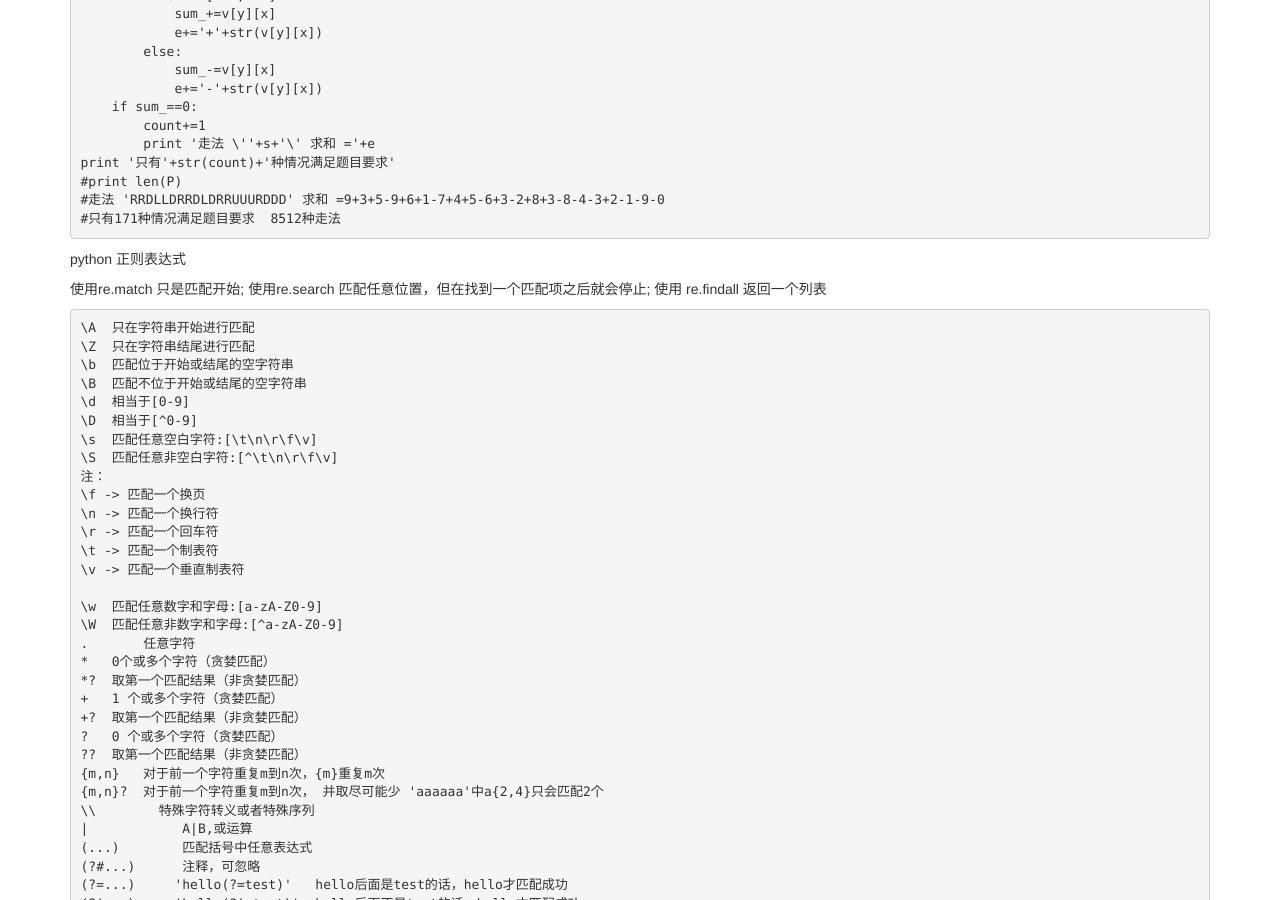
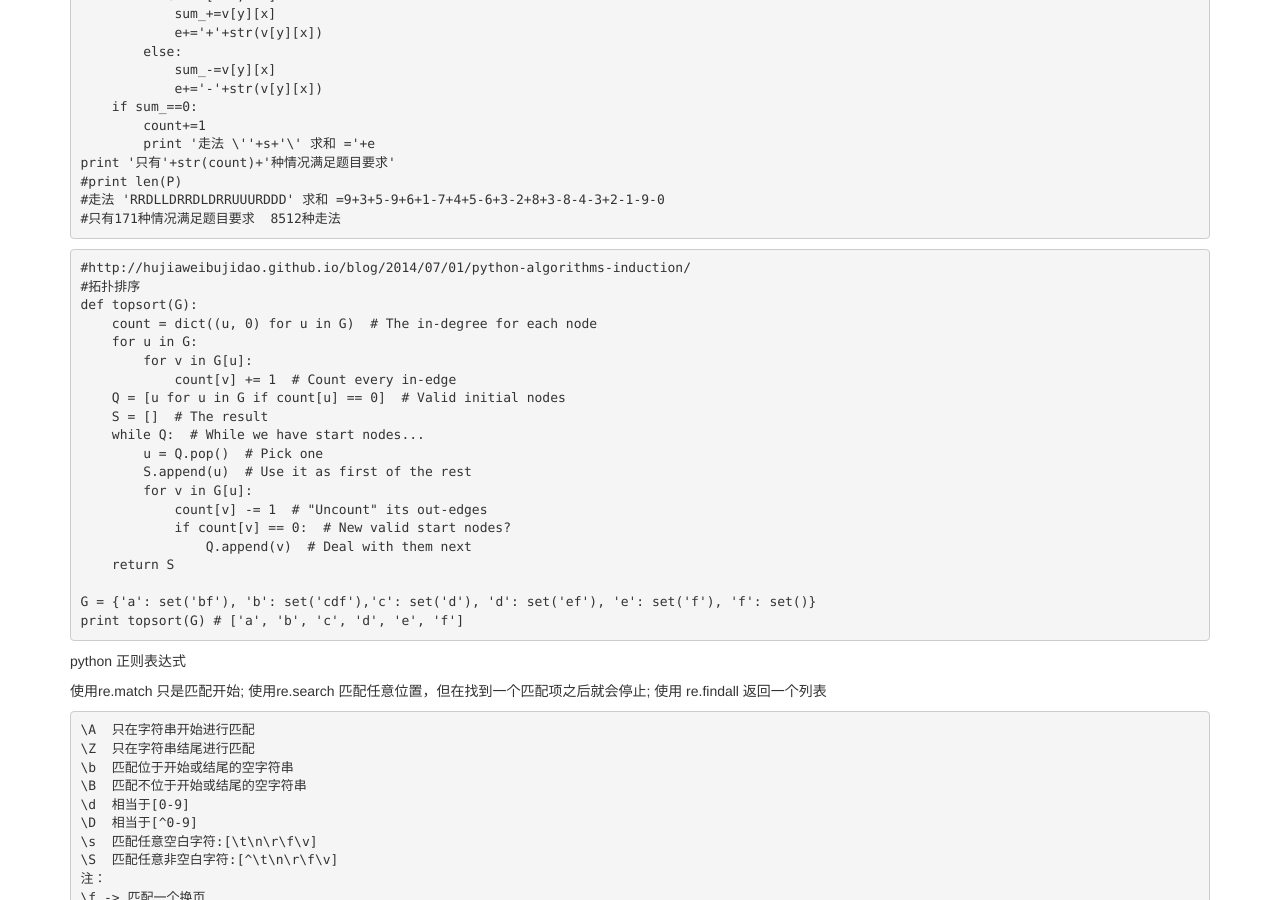
Before and after one commit to tank96a/article, a Jekyll site: the page built from _posts/2015-04-13-python-algo.md, in a window 1280 px wide and 900 px high, scrolled down 3154 px. Built offline with Jekyll 4.4.1, drawn with Linux system fonts in a browser that asks for light colours; nearby versions of some CDN libraries; library files that are not in the unit come from our copies; comment, search, counter and statistics services are not loaded.

Commit message:
Update 2015-04-13-python-algo.md

```diff
--- a/_posts/2015-04-13-python-algo.md
+++ b/_posts/2015-04-13-python-algo.md
@@ -187,6 +187,30 @@ print '只有'+str(count)+'种情况满足题目要求'
 #只有171种情况满足题目要求  8512种走法
 {% endhighlight %}
 
+{% highlight python %}
+#http://hujiaweibujidao.github.io/blog/2014/07/01/python-algorithms-induction/
+#拓扑排序
+def topsort(G):
+    count = dict((u, 0) for u in G)  # The in-degree for each node
+    for u in G:
+        for v in G[u]:
+            count[v] += 1  # Count every in-edge
+    Q = [u for u in G if count[u] == 0]  # Valid initial nodes
+    S = []  # The result
+    while Q:  # While we have start nodes...
+        u = Q.pop()  # Pick one
+        S.append(u)  # Use it as first of the rest
+        for v in G[u]:
+            count[v] -= 1  # "Uncount" its out-edges
+            if count[v] == 0:  # New valid start nodes?
+                Q.append(v)  # Deal with them next
+    return S
+
+G = {'a': set('bf'), 'b': set('cdf'),'c': set('d'), 'd': set('ef'), 'e': set('f'), 'f': set()}
+print topsort(G) # ['a', 'b', 'c', 'd', 'e', 'f']
+{% endhighlight %}
+
+
 python 正则表达式
 
 使用re.match  只是匹配开始;
```
